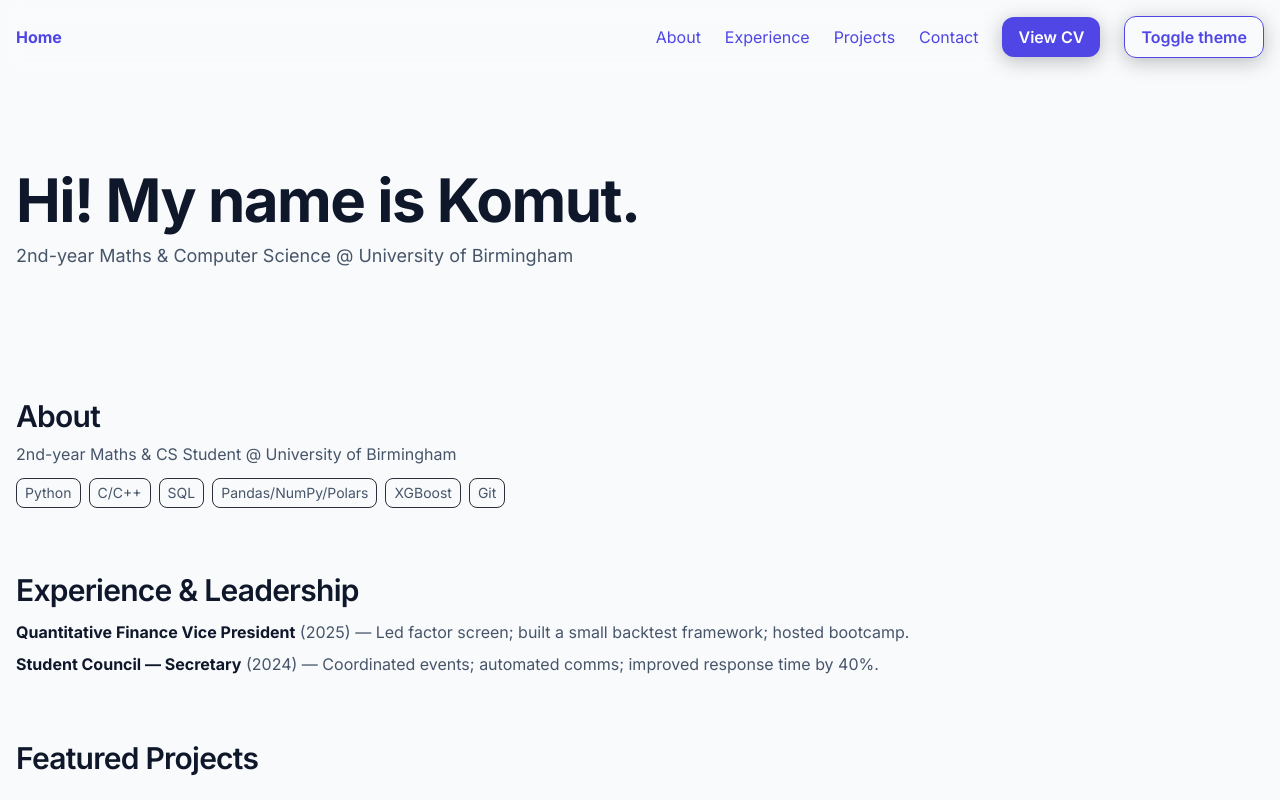
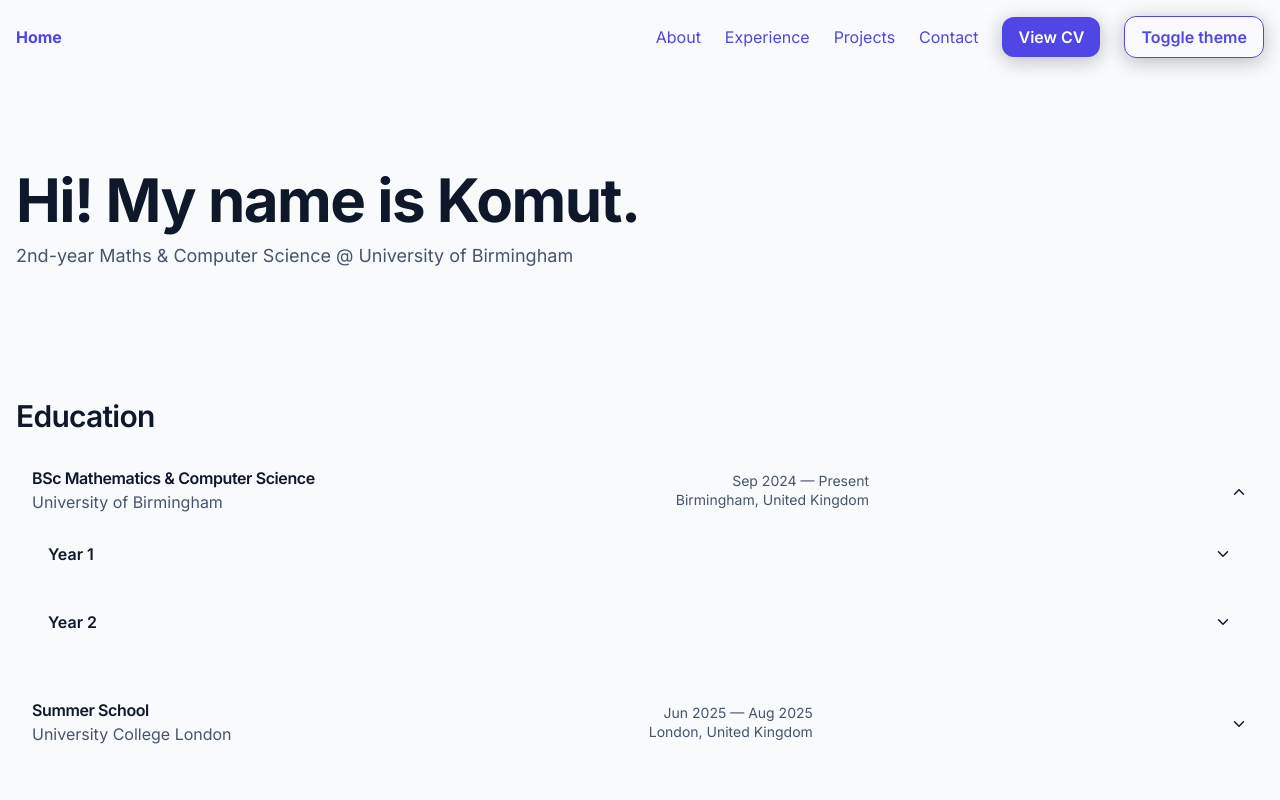
Before and after one commit to ko-mode/portfolio_website, a Next.js app: page / in a window 1280 px wide. Shown: the top 800 px of the page. Built offline with nearby package versions, Linux system fonts and the light colour scheme.

Commit message:
Made the education section have dropdown boxes for bachelors and summer school sections

```diff
--- a/app/page.tsx
+++ b/app/page.tsx
@@ -1,5 +1,6 @@
 import Link from 'next/link'
 import ProjectCard from '@/components/ProjectCard'
+import Education from '@/components/Education'
 
 const projects = [
   {
@@ -35,24 +36,48 @@ const experience = [
   }
 ]
 
-/* --- Education data --- */
+/* --- Education data (top-level accordion; Year 1/2 nested) --- */
 const education = [
   {
     degree: "BSc Mathematics & Computer Science",
-    institution: "Your University",
-    period: "2024 — Present",
-    location: "City, Country",
-    summary:
-      "Coursework focused on algorithms, data structures, probability, and linear algebra with applications to quantitative finance.",
+    institution: "University of Birmingham",
+    period: "Sep 2024 — Present",
+    location: "Birmingham, United Kingdom",
+    years: [
+      {
+        label: "Year 1",
         modules: [
-      "Algorithms & Data Structures",
-      "Linear Algebra",
+          "Vectors, Geometry and Linear Algebra",
+          "Object-Oriented Programming",
+          "Real Analysis",
+          "Computer Systems & Professional Practice",
           "Probability & Statistics",
-      "Computer Systems",
-      "Databases (SQL)"
-    ],
-    achievements: ["Dean’s List (2024/25)"],
-    activities: ["Investment Fund — Quant Member", "DofE Gold (team lead)"]
+          "Data Structures and Algorithms",
+          "Mechanics"
+        ]
+      },
+      {
+        label: "Year 2",
+        modules: [
+          "Algebra & Combinatorics 1",
+          "Databases & Web Programming",
+          "Linear Algebra & Linear Programming",
+          "Functional Programming",
+          "Statistics",
+          "Security & Networks"
+        ]
+      }
+    ]
+  },
+  {
+    degree: "Summer School",
+    institution: "University College London",
+    period: "Jun 2025 — Aug 2025",
+    location: "London, United Kingdom",
+    modules: [
+      "Mathematics for Machine Learning",
+      "Mathematical Finance"
+    ]
   }
 ]
 
@@ -66,6 +91,9 @@ export default function HomePage() {
           2nd-year Maths & Computer Science @ University of Birmingham
         </p>
       </section>
+
+      {/* Education (accordion) */}
+      <Education items={education} />
 
       {/* About & Skills */}
       <section id="about" className="container py-8">
--- /dev/null
+++ b/components/Education.tsx
@@ -0,0 +1,80 @@
+'use client'
+import { useState } from 'react'
+import { ChevronDown } from 'lucide-react'
+
+type Year = { label: string; modules: string[] }
+type Edu = {
+  degree: string
+  institution: string
+  period: string
+  location: string
+  years?: Year[]
+  modules?: string[] // for short entries like a summer school
+}
+
+export default function Education({ items }: { items: Edu[] }) {
+  // open first item by default (set to null if you want all collapsed)
+  const [openIdx, setOpenIdx] = useState<number | null>(0)
+
+  return (
+    <section id="education" className="container py-8">
+      <h2 className="text-2xl md:text-3xl font-semibold">Education</h2>
+
+      <div className="mt-4 space-y-4">
+        {items.map((e, idx) => {
+          const isOpen = openIdx === idx
+          return (
+            <article key={e.degree} className="card p-4">
+              {/* Top row (click to open/close) */}
+              <button
+                className="w-full flex items-start md:items-center justify-between gap-3 text-left"
+                onClick={() => setOpenIdx(isOpen ? null : idx)}
+                aria-expanded={isOpen}
+              >
+                <div>
+                  <h3 className="font-semibold">{e.degree}</h3>
+                  <p className="text-[color:var(--muted)]">{e.institution}</p>
+                </div>
+
+                <div className="flex flex-col text-sm text-[color:var(--muted)] md:items-end md:text-right leading-snug shrink-0">
+                  <span>{e.period}</span>
+                  <span>{e.location}</span>
+                </div>
+
+                <ChevronDown
+                  size={18}
+                  className={`mt-1 shrink-0 transition-transform ${isOpen ? 'rotate-180' : ''}`}
+                />
+              </button>
+
+              {/* Body */}
+              {isOpen && (
+                <div className="mt-3 space-y-3">
+                  {/* Per-year dropdowns */}
+                  {e.years?.map((y) => (
+                    <details key={y.label} className="group card p-4">
+                      <summary className="flex items-center justify-between cursor-pointer select-none">
+                        <span className="font-semibold">{y.label}</span>
+                        <ChevronDown className="transition-transform group-open:rotate-180" size={18} />
+                      </summary>
+                      <ul className="mt-3 grid gap-1 md:grid-cols-2 list-disc pl-6 text-[color:var(--muted)]">
+                        {y.modules.map((m) => <li key={m}>{m}</li>)}
+                      </ul>
+                    </details>
+                  ))}
+
+                  {/* Flat modules list (for entries without years) */}
+                  {e.modules?.length ? (
+                    <ul className="grid gap-1 md:grid-cols-2 list-disc pl-6 text-[color:var(--muted)]">
+                      {e.modules.map((m) => <li key={m}>{m}</li>)}
+                    </ul>
+                  ) : null}
+                </div>
+              )}
+            </article>
+          )
+        })}
+      </div>
+    </section>
+  )
+}
```
Lines whose indentation alone changed are shown as unchanged.
